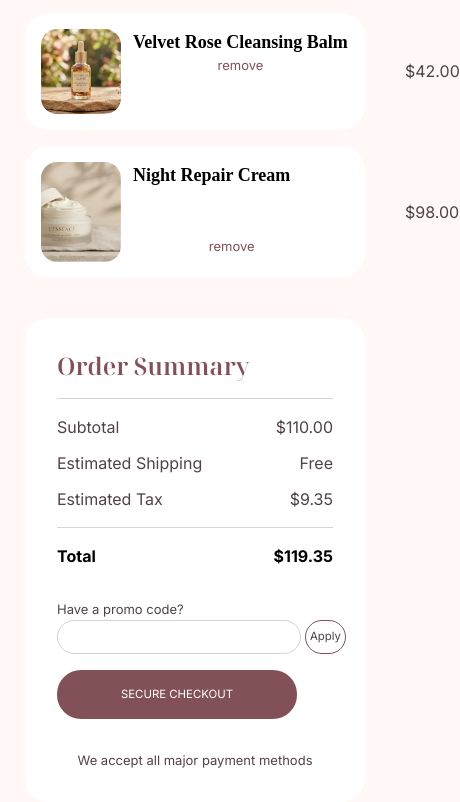
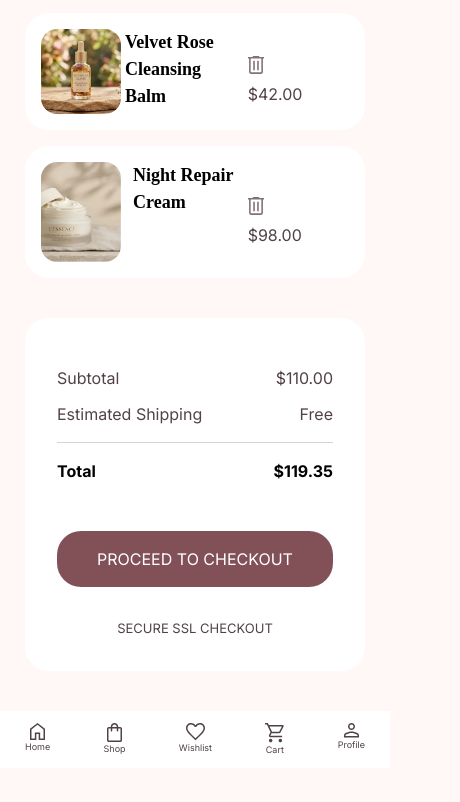
Before and after one commit to renad-nofal/My-Glow-Project, a website: page shopping_Cart.html in a window 390 px wide. Shown: the part 157-959 px from the top of the page, 460 px wide, since content can reach past the window. After the commit the page ends 925 px from the top, so only its background shows below. Drawn offline with Linux system fonts and the light colour scheme; a web font is replaced by a local one.

Commit message:
add footer for mabile

```diff
--- a/shopping_Cart.html
+++ b/shopping_Cart.html
@@ -39,7 +39,7 @@
             <ul class="row">
                 <li ><a href="#"><img src="./images/iconsForHeader/search.svg"/></a></li>
                 <li class="max-sm:hidden"><a href="#"><img src="./images/iconsForHeader/love.svg"/></a></li>
-                <li class="max-sm:hidden "><a href="./shopping_Cart.html"  ><img src="./images/iconsForHeader/shopIcon.svg"/></a></li>
+                <li class="max-sm:hidden border-b-2 pb-1 border-interbackground"><a href="./shopping_Cart.html"  ><img src="./images/iconsForHeader/shopIcon.svg" /></a></li>
                 <li class="max-sm:hidden"><a href="#"><img src="./images/iconsForHeader/personalDetails.svg"/></a></li>
             </ul>
         </nav>
@@ -49,26 +49,30 @@
     </div>
 
 
-    <section class=" mt-10">
+    <section class=" mt-10 ">
         <div class="container">
-    <h1 class="text-interbackground font-Noto italic font-bold">Your Shopping Bag</h1>
+    <h1 class="text-interbackground font-Noto italic font-bold max-md:text-[20px] ">Your Shopping Bag</h1>
 
-    <div class="grid grid-cols-[1fr_368px] mt-9 gap-10 max-xl:grid-cols-[2fr_1fr] max-lg:grid-cols-1">
+    <div class="grid grid-cols-[1fr_368px] mt-9 gap-10 max-xl:grid-cols-[2fr_1fr] max-lg:grid-cols-1 ">
         <div class="flex flex-col gap-4">
-        <div class="max-md:hidden grid grid-cols-[364px_1fr_1fr_1fr] pb-3 border-b-1 border-taupe-300">
+        <div class="max-md:hidden grid grid-cols-[2fr_1fr_1fr_1fr] pb-3 border-b-1 border-taupe-300">
         <h3>Product</h3>
         <h3>Price</h3>
         <h3>Quantity</h3>
         <h3>Subtotal</h3>
         </div>
-        <div class="grid grid-cols-[364px_1fr_1fr_1fr] items-center bg-white py-4 px-4 rounded-3xl">
-            <div class="flex gap-3 ">
-           <img src="./images/ImagesOfProduct/serum.webp" class="w-20 rounded-2xl"/>
-           <div class="flex flex-col"><h2 class="font-bold font-Playfair text-[18px] text-black">Velvet Rose Cleansing Balm</h2>
-            <button class="text-interbackground text-[13px] cursor-pointer hover:scale-105 transition-all">remove</button>
+        <div class="grid grid-cols-[2fr_1fr_1fr_1fr] max-md:grid-cols-[2fr_1fr] max-md:gap-1 items-center bg-white py-4 px-4 rounded-3xl">
+            <div class="flex gap-1 ">
+           <img src="./images/ImagesOfProduct/serum.webp" class="w-20 max-xs:w-16 rounded-2xl"/>
+           <div class="flex flex-col"><h2 class="font-bold font-Playfair text-[18px] text-black max-xs:text-[14px]">Velvet Rose Cleansing Balm</h2>
+            <button class="text-interbackground max-md:hidden mt-12 ml-10 text-[13px] cursor-pointer hover:scale-105 transition-all">remove</button>
            </div>
             </div>
+             <div class="max-md:flex flex-col gap-2 mt-5">
+               <button class="md:hidden cursor-pointer"><img src="./images/iconsFormobile/remove.svg" class=" w-4"/> </button>
             <h3>$42.00</h3>
+            </div>
+
 
             <h3 class="flex gap-5 max-md:hidden"><span>-</span>  1  <span>+</span></h3>
 
@@ -76,15 +80,17 @@
 
         </div>
 
-        <div class="grid grid-cols-[364px_1fr_1fr_1fr] items-center bg-white py-4 px-4 rounded-3xl">
+        <div class="grid grid-cols-[2fr_1fr_1fr_1fr] max-md:grid-cols-[2fr_1fr] max-md:gap-1 items-center bg-white py-4 px-4 rounded-3xl">
             <div class="flex gap-3 ">
-           <img src="./images/itemsInshopPage/cream2.webp" class="w-20 rounded-2xl"/>
-         <div class="flex flex-col ">  <h2 class="font-bold font-Playfair text-[18px] text-black">Night Repair Cream</h2>
-                 <button class="text-interbackground mt-12 ml-10 text-[13px] cursor-pointer hover:scale-105 transition-all">remove</button>
+           <img src="./images/itemsInshopPage/cream2.webp" class="w-20 max-xs:w-16 rounded-2xl"/>
+         <div class="flex flex-col ">  <h2 class="font-bold font-Playfair text-[18px] text-black max-xs:text-[14px]">Night Repair Cream</h2>
+                 <button class="text-interbackground max-md:hidden mt-12 ml-10 text-[13px] cursor-pointer hover:scale-105 transition-all">remove</button>
            </div>
             </div>
+            <div class="max-md:flex flex-col gap-2 mt-5">
+               <button class="md:hidden cursor-pointer"><img src="./images/iconsFormobile/remove.svg" class=" w-4"/> </button>
             <h3>$98.00</h3>
-
+            </div>
             <h3 class="flex gap-5 max-md:hidden"><span>-</span>  1  <span>+</span></h3>
 
             <h3 class="text-interbackground font-bold max-md:hidden">$98.00</h3>
@@ -93,7 +99,7 @@
 
         </div>
         <div class="p-8 bg-white rounded-3xl flex flex-col">
-            <h2 class="pb-4 text-2xl text-interbackground font-Noto font-semibold border-b border-taupe-300">Order Summary</h2>
+            <h2 class="max-cartXs:hidden pb-4 text-2xl text-interbackground font-Noto font-semibold border-b border-taupe-300">Order Summary</h2>
             <div class="mt-4 flex pb-4 flex-col gap-3 border-b border-taupe-300">
                 <div class="flex justify-between">
                     <h3>Subtotal</h3>
@@ -108,7 +114,7 @@
 
                 </div>
 
-                 <div class="flex justify-between">
+                 <div class="flex justify-between max-cartXs:hidden">
                     <h3>Estimated Tax</h3>
                     <h3>$9.35</h3>
                 </div>
@@ -120,20 +126,51 @@
             </div>
 
             <div>
-                <p class="text-[13px]">Have a promo code?</p>
+                <p class="text-[13px] max-cartXs:hidden">Have a promo code?</p>
             </div>
-            <div class="grid grid-cols-[2fr_1fr] gap-1">
+            <div class="grid grid-cols-[2fr_1fr] gap-1 max-cartXs:hidden">
             <input class="border-taupe-300 border rounded-3xl p-1"/>
             <button class="border-interbackground transition-all cursor-pointer hover:scale-90 border rounded-3xl p-1">Apply</button>
             </div>
-            <button class="transition-all cursor-pointer hover:scale-90 bg-interbackground text-white w-70 max-md:w-60 p-4 rounded-3xl mt-4">SECURE CHECKOUT</button>
-             <p class="text-[13px] mt-8 flex justify-center">We accept all major payment methods</p>
+            <button class="max-cartXs:hidden transition-all cursor-pointer hover:scale-90 bg-interbackground text-white w-70 max-md:w-60 p-4 rounded-3xl mt-4">SECURE CHECKOUT</button>
+            <a class="text-center max-xs:text-[10px] cartXs:hidden transition-all cursor-pointer hover:scale-90 bg-interbackground text-white   p-4 rounded-3xl mt-4">PROCEED TO CHECKOUT</a>
+
+            <p class="text-[13px] mt-8 flex justify-center max-cartXs:hidden">We accept all major payment methods</p>
+            <p class="text-[13px] mt-8 flex justify-center cartXs:hidden ">SECURE SSL CHECKOUT</p>
         </div>
 
 
     </div>
     </div>
 </section>
+<footer class=" bg-white py-3 px-1 mt-10">
+<div class="container sm:hidden fixd bottom-0 flex justify-between  bg-white">
+    <a href="./home.html" class="flex flex-col items-center">
+        <img src="./images/iconsForFooter/Home.svg"/>
+        <p class="text-[9px]">Home</p>
+    </a>
+     <a href="./shop.html" class="flex flex-col items-center">
+        <img src="./images/iconsForHeader/shopIcon.svg"/>
+        <p class="text-[9px]">Shop</p>
+    </a>
+     <a href="#" class="flex flex-col items-center">
+        <img src="./images/iconsForHeader/love.svg"/>
+        <p class="text-[9px]">Wishlist</p>
+    </a>
+     <a href="./shopping_Cart.html" class="flex flex-col items-center">
+        <img src="./images/iconsForFooter/cart.svg"/>
+        <p class="text-[9px]">Cart</p>
+    </a>
+     <a href="#" class="flex flex-col items-center">
+        <img src="./images/iconsForHeader/personalDetails.svg"/>
+        <p class="text-[9px]">Profile</p>
+    </a>
+
+
+</div>
+    </footer>
+
+
 
 </body>
 </html>
--- a/src/input.css
+++ b/src/input.css
@@ -11,7 +11,7 @@
     --font-italiana:"Italianno";
     --font-Noto:"Noto Serif Display";
     --breakpoint-xs:340px;
-
+    --breakpoint-cartXs:428px;
     --breakpoint-xxs:238px;
 
     --color-borderColor:#D89CA4;
```
Also changed, not shown: home.html (+37 -10 lines), shop.html (+29 -0 lines), images/iconsForFooter/cart.svg (added), images/iconsForFooter/home.svg (added), images/iconsFormobile/remove.svg (added), src/output.css.
